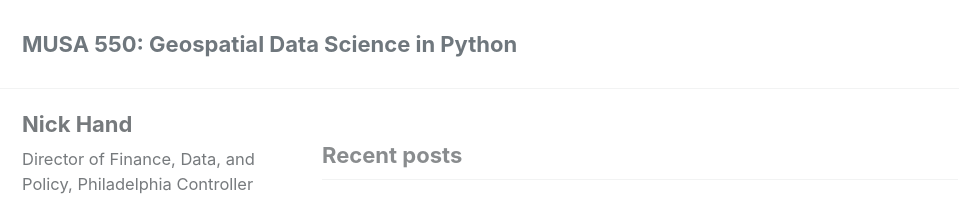
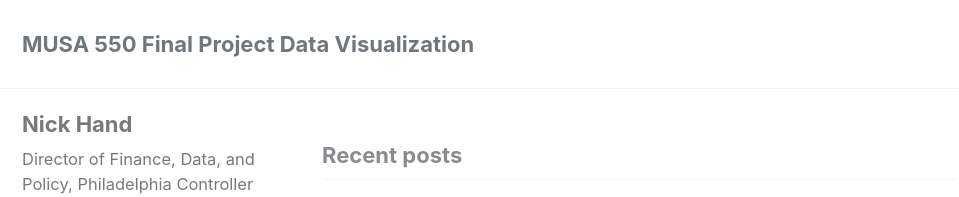
Before and after one commit to Haoheng-Tang/MUSA-550-Final-Project-Data-Visualization, a Jekyll site: the page built from index.html, in a window 1280 px wide and 900 px high. Shown: the top 197 px of the window, without its empty margins (0-959 px from the left). Built offline with Jekyll 4.4.1, drawn with Linux system fonts in a browser that asks for light colours; cached includes are drawn as plain includes; nearby versions of some CDN libraries; a script that is not in the unit is left out; the list of posts is cut into pages by our own code; some of the changed text lies outside the part shown.

Commit message:
Update _config.yml

```diff
--- a/_config.yml
+++ b/_config.yml
@@ -16,9 +16,9 @@ minimal_mistakes_skin: "default" # "air", "aqua", "contrast", "dark", "dirt", "n
 
 # Site Settings
 locale: "en-US"
-title: "MUSA 550: Geospatial Data Science in Python"
+title: "MUSA 550 Final Project Data Visualization"
 title_separator: "-"
-name: "Nick Hand"
+name: "Haoheng Tang"
 description: "Displaying cool data visualizations"
 url: # the base hostname & protocol for your site e.g. "https://mmistakes.github.io"
 baseurl: # the subpath of your site, e.g. "/blog"
```
